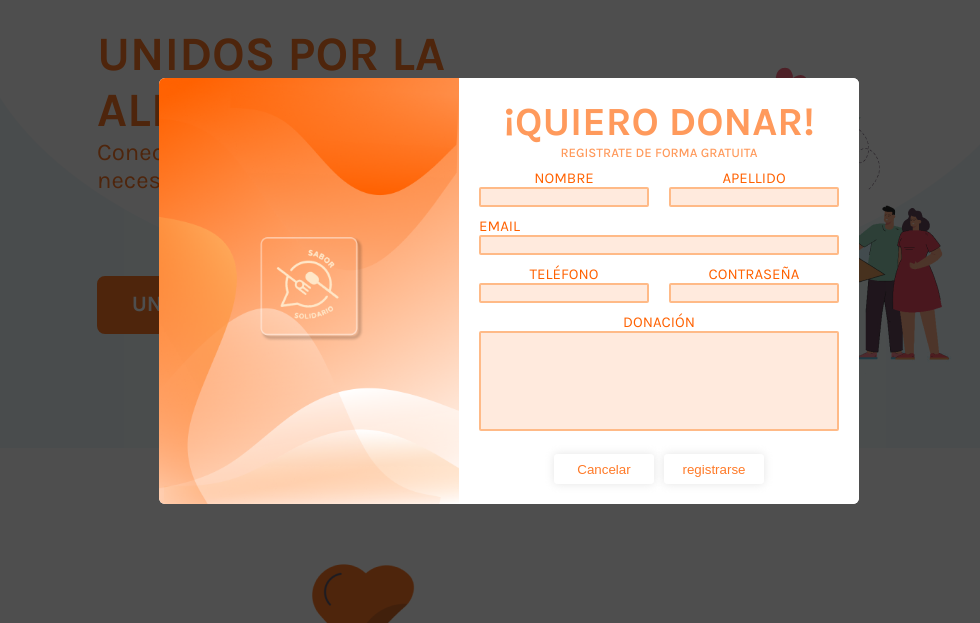
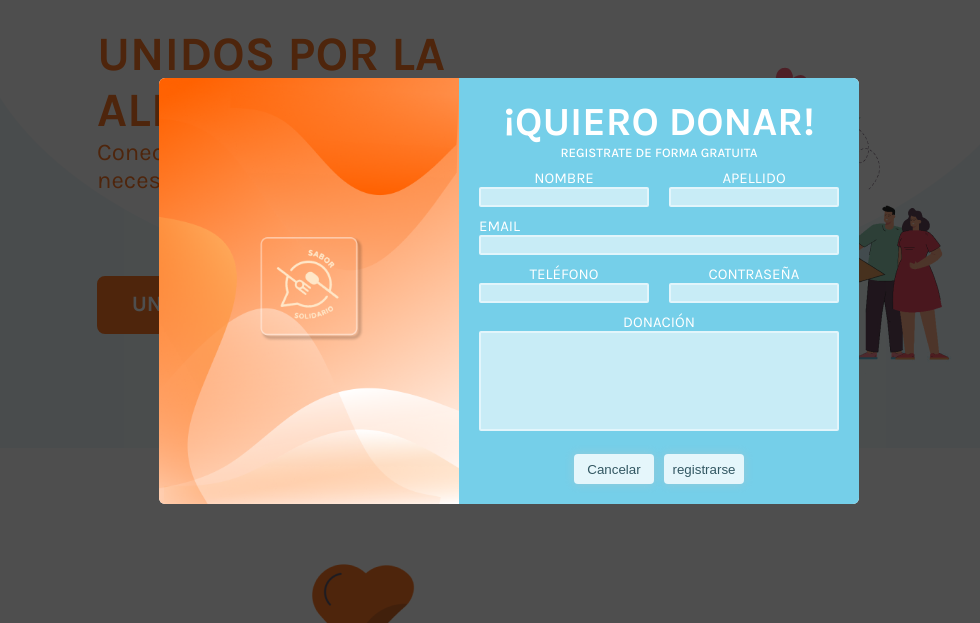
Before and after one commit to cindygnaedinger/proyecto-sabor-solidario, a plain HTML site: page index.html in a window 1280 px wide. Both pictures are taken after a click on the link "UNIRSE". Shown: the part 109-732 px from the top of the page, without its empty margins (131-1111 px from the left). Drawn offline with Linux system fonts and the light colour scheme.

Commit message:
hice cambios en style.css

```diff
--- a/css/style.css
+++ b/css/style.css
@@ -105,6 +105,7 @@ header nav a:hover {
   background-color: var(--light-color);
   transition: 0.5s;
   margin-top: 90px;
+  cursor: pointer;
 }
 
 #hero-banner #abrir-modal {
@@ -581,11 +582,12 @@ img[alt="Buscar-Comedor"] {
 
 .panel-donar {
   width: 400px;
-  background-color: #fff;
+  background-color: #75cfe9;
   display: flex;
   flex-direction: column;
   justify-content: space-between;
   padding: 20px;
+  color: #fff;
 }
 
 .imagen__quiero-donar {
@@ -594,7 +596,6 @@ img[alt="Buscar-Comedor"] {
 }
 
 .registro__seccion-titulos {
-  color: hsl(23, 100%, 68%);
   text-align: center;
 }
 
@@ -611,8 +612,8 @@ img[alt="Buscar-Comedor"] {
 .registro__rectangulo {
   width: 100%;
   height: 20px;
-  background-color: hsla(23.1, 100%, 89.8%, 0.65);
-  border: 2px solid #ffba87;
+  background-color: #fff9;
+  border: 2px solid #ffffff7a;
   border-radius: 2px;
   padding-left: 5px;
   padding-right: 5px;
@@ -643,12 +644,12 @@ img[alt="Buscar-Comedor"] {
 }
 
 .boton-registro {
-  width: 100px;
+  background-color: #ffffffcf;
+  width: 80px;
   height: 30px;
-  background-color: #ffffffad;
   border: none;
   box-shadow: 0px 0px 10px rgba(195, 195, 195, 0.44);
-  color: #ff7a28;
+  color: #325762;
   cursor: pointer;
   transition: all 300ms;
   border-radius: 4px;
```
